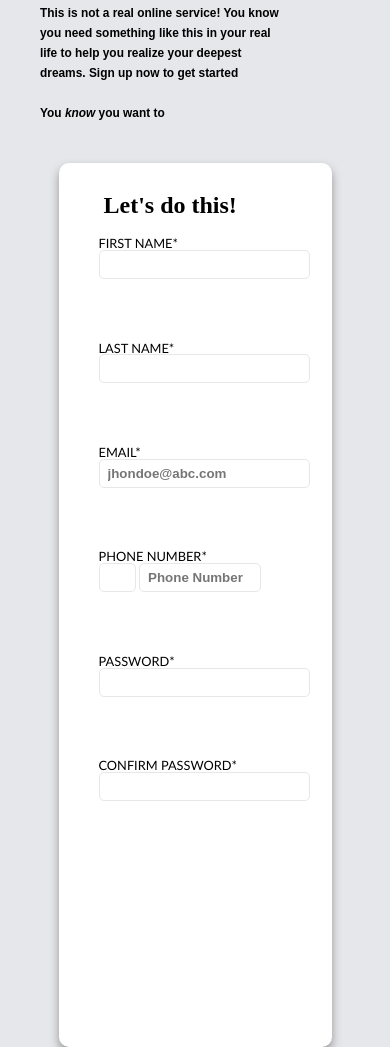
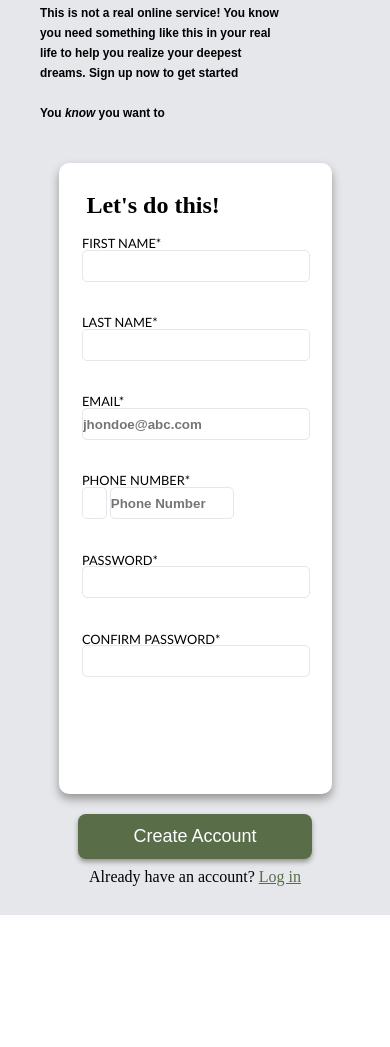
Before and after one commit to PranithAlva/Sign-up-form, a website built with Vite: page index.html in a window 390 px wide. Shown: the part 722-1769 px from the top of the page. After the commit the page ends 1637 px from the top, so only its background shows below. Built offline with nearby package versions, Linux system fonts and the light colour scheme.

Commit message:
Minor ui updadation

```diff
--- a/style.css
+++ b/style.css
@@ -360,15 +360,17 @@ input:focus {
 	}
 	input {
 		width: 100%;
-		height: 25px;
+		height: 30px;
+		padding: 0px;
 	}
 	#form-box {
 		background: var(--background-primary);
 		box-shadow: 0px 5px 10px 0px rgb(151, 148, 148);
 		margin: 20px 15% 20px 15%;
-		padding-top: 20px;
+		padding: 20px 6% 20px 6%;
+
 		border-radius: 10px;
-		height: 100vh;
+		height: 70vh;
 	}
 
 	.form-closer {
@@ -400,6 +402,6 @@ input:focus {
 	}
 	#heading {
 		font-size: var(--font-200);
-		margin-left: 5px;
+		margin-left: 2%;
 	}
 }
```
